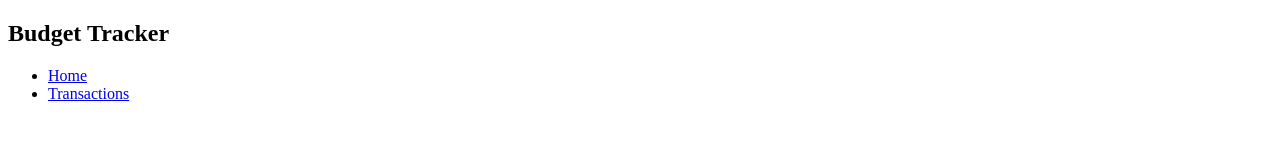
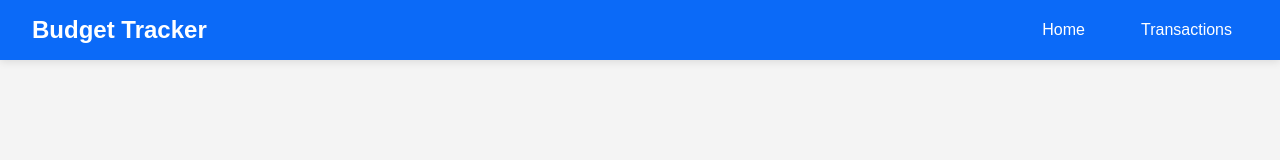
Before and after one commit to muhindinewton/Phase-1-Smart-Budget-Tracker-Project, a plain HTML site: page index.html in a window 1280 px wide. Drawn offline with Linux system fonts and the light colour scheme.

Commit message:
Add base styles and navigation bar design

```diff
--- a/index.html
+++ b/index.html
@@ -4,6 +4,7 @@
     <meta charset="UTF-8">
     <meta name="viewport" content="width=device-width, initial-scale=1.0">
     <title>Smart Budget Tracker</title>
+    <link rel="stylesheet" href="styles.css">
 </head>
 <body>
         <!-- Navigation Bar -->
--- a/styles.css
+++ b/styles.css
@@ -0,0 +1,61 @@
+/* General Styles */
+body {
+    font-family: Arial, sans-serif;
+    margin: 0;
+    padding: 0;
+    background-color: #f4f4f4;
+    color: #333;
+}
+
+/* Navigation Bar */
+nav {
+    display: flex;
+    justify-content: space-between;
+    align-items: center;
+    background-color: #0b6af8;
+    color: white;
+    padding: 1rem 2rem;
+    box-shadow: 0 2px 8px rgba(0, 0, 0, 0.1);
+    position: sticky;
+    top: 0;
+    z-index: 100;
+    backdrop-filter: blur(8px);
+    transition: all 0.3s ease;
+}
+
+nav h1 {
+    font-size: 1.5rem;
+    font-weight: 600;
+    margin: 0;
+}
+
+nav ul {
+    list-style: none;
+    display: flex;
+    margin: 0;
+    padding: 0;
+    gap: 1.5rem;
+}
+
+nav ul li {
+    position: relative;
+}
+
+nav a {
+    color: white;
+    text-decoration: none;
+    font-size: 1rem;
+    font-weight: 500;
+    padding: 0.5rem 1rem;
+    border-radius: 0.5rem;
+    transition: all 0.3s ease;
+}
+
+nav a:hover {
+    background-color: rgba(255, 255, 255, 0.1);
+    transform: translateY(-2px);
+}
+
+nav a.active {
+    background-color: rgba(255, 255, 255, 0.2);
+}
```
